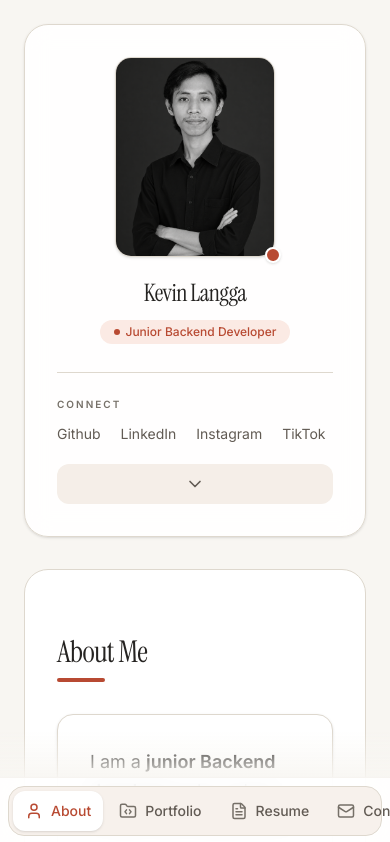
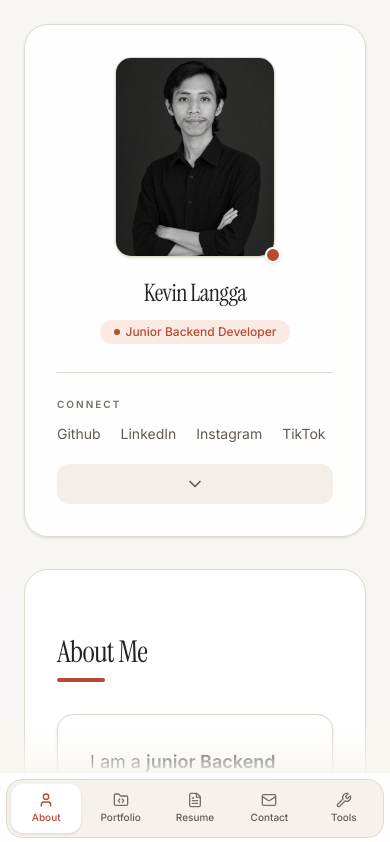
Before and after one commit to Kevin12er/PortoNext, a Next.js app: page / in a window 390 px wide. Shown: the top 842 px of the page. Built offline with nearby package versions, Linux system fonts and the light colour scheme.

Commit message:
fix: prevent mobile navigation overflow

```diff
--- a/src/components/layout/TabNav.tsx
+++ b/src/components/layout/TabNav.tsx
@@ -31,7 +31,7 @@ export default function TabNav({ active, onChange }: TabNavProps) {
       {/* Smooth gradient mask container for mobile scrolling content */}
       <div className="pointer-events-none absolute inset-x-0 -top-12 h-12 bg-gradient-to-t from-background/90 via-background/40 to-transparent md:hidden" />
 
-      <div className="p-2 md:p-0">
+      <div className="p-1.5 md:p-0">
         <div className="flex items-center gap-1 rounded-2xl border border-line bg-card-soft/80 p-1 backdrop-blur-sm md:gap-2 md:border-0 md:bg-transparent md:p-0 md:backdrop-blur-none">
           {tabs.map((tab) => {
             const isActive = active === tab;
@@ -41,7 +41,7 @@ export default function TabNav({ active, onChange }: TabNavProps) {
                 type="button"
                 onClick={() => onChange(tab)}
                 aria-current={isActive ? "page" : undefined}
-                className={`group relative flex flex-1 items-center justify-center gap-2 rounded-xl px-3 py-2.5 text-sm font-medium transition-all duration-200 md:px-4 md:py-3 md:text-base ${
+                className={`group relative flex flex-1 flex-col items-center justify-center gap-0.5 rounded-xl px-1.5 py-2 text-[10px] font-medium transition-all duration-200 md:flex-row md:gap-2 md:px-4 md:py-3 md:text-base ${
                   isActive
                     ? "bg-card text-accent shadow-sm"
                     : "text-muted hover:text-foreground hover:bg-card/60"
@@ -49,10 +49,10 @@ export default function TabNav({ active, onChange }: TabNavProps) {
               >
                 <Icon
                   name={tabIcons[tab]}
-                  size={18}
-                  className={`transition-colors ${isActive ? "text-accent" : "text-dim group-hover:text-foreground"}`}
+                  size={16}
+                  className={`transition-colors md:size-[18px] ${isActive ? "text-accent" : "text-dim group-hover:text-foreground"}`}
                 />
-                <span className={isActive ? "text-accent" : ""}>{tab}</span>
+                <span className={`truncate ${isActive ? "text-accent" : ""}`}>{tab}</span>
                 {isActive && (
                   <span className="absolute -bottom-1 left-1/2 hidden size-1 -translate-x-1/2 rounded-full bg-accent md:block" />
                 )}
```
